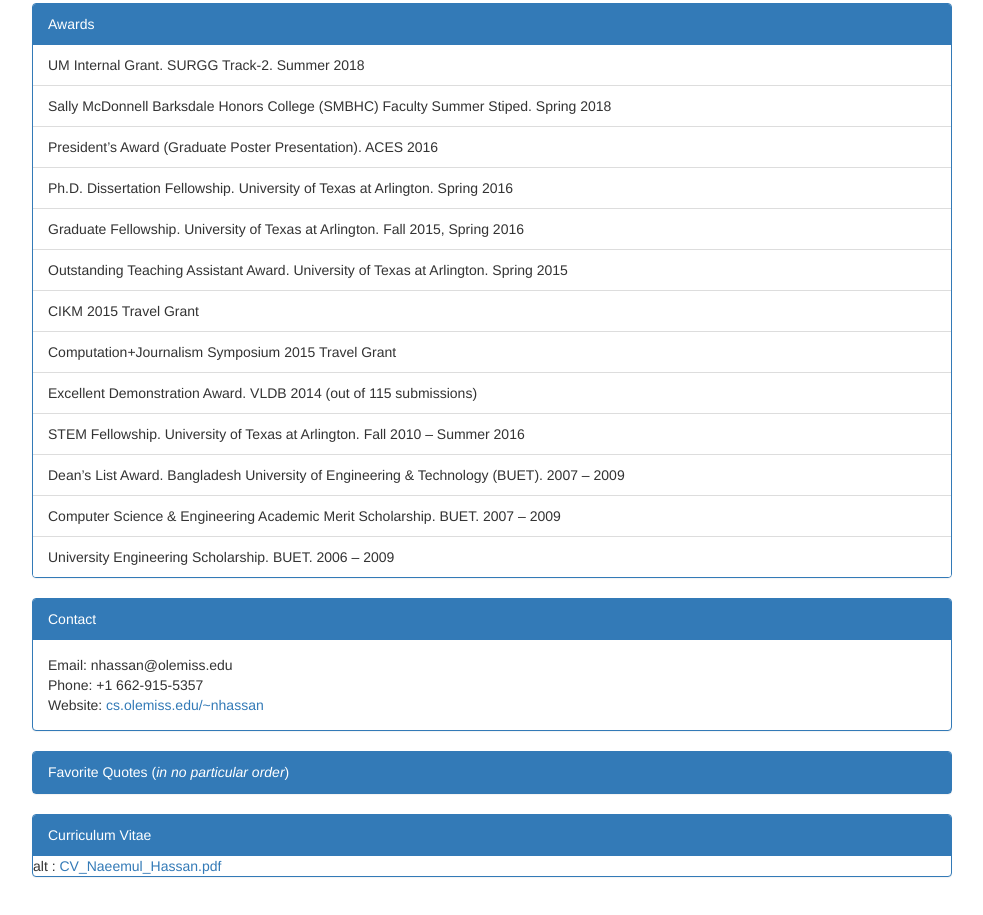
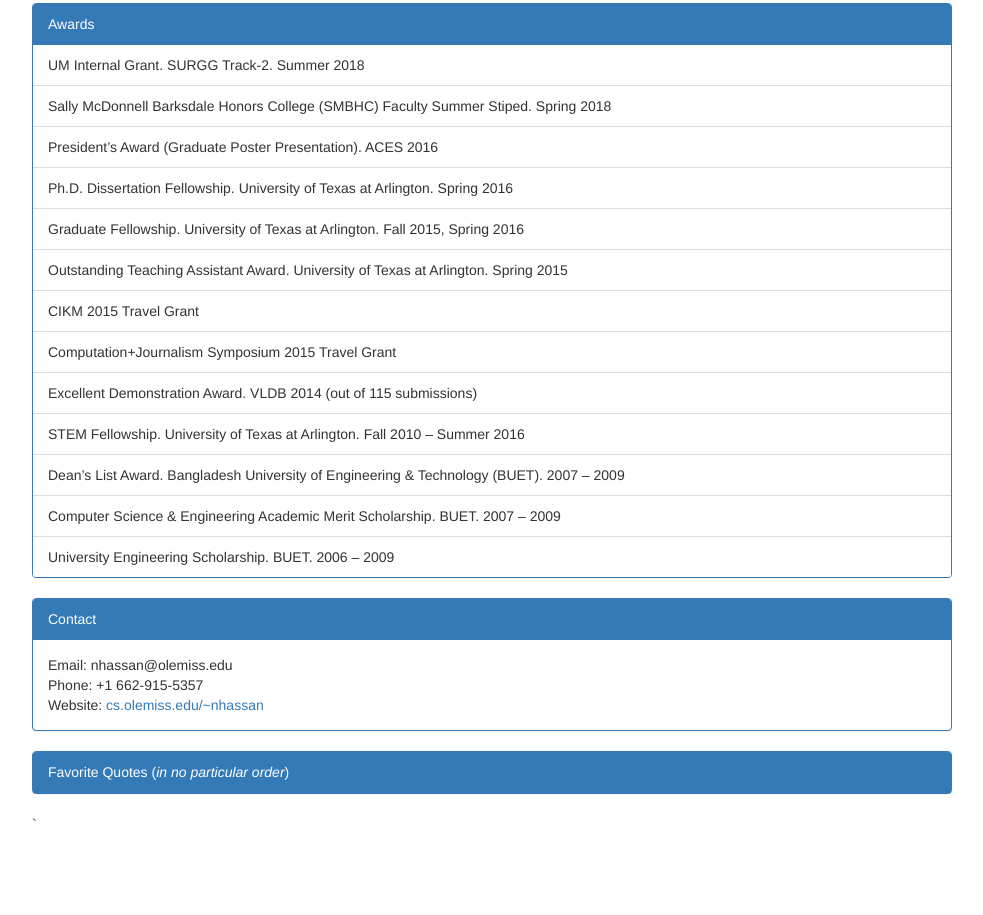
Before and after one commit to naeemulhassan/naeemulhassan.github.io, a plain HTML site: page index.html in a window 1280 px wide. Shown: the part 4748-5663 px from the top of the page, without its empty margins (273-1256 px from the left). After the commit the page ends 5602 px from the top, so only its background shows below. Drawn offline with Linux system fonts and the light colour scheme; no server answers.

Commit message:
Update index.html

```diff
--- a/index.html
+++ b/index.html
@@ -655,6 +655,7 @@
 					</div>
 				</div>
 
+	`			<!--
 				<div class="row">
 					<div class="col-md-12">
 						<a id='CV'></a>
@@ -666,6 +667,7 @@
 						</div>
 					</div>
 				</div>
+				-->
 
 			</div>
 		</div>
@@ -686,25 +688,6 @@
 	<!-- Custom JavaScript -->
 	<script src="js/index.js"></script>
 
-	<!-- Google Analytics -->
-	<script>
-		(function(i, s, o, g, r, a, m) {
-			i['GoogleAnalyticsObject'] = r;
-			i[r] = i[r] || function() {
-				(i[r].q = i[r].q || []).push(arguments)
-			}, i[r].l = 1 * new Date();
-			a = s.createElement(o),
-				m = s.getElementsByTagName(o)[0];
-			a.async = 1;
-			a.src = g;
-			m.parentNode.insertBefore(a, m)
-		})(window, document, 'script', 'https://www.google-analytics.com/analytics.js', 'ga');
-
-		ga('create', 'UA-54638006-1', 'auto');
-		ga('send', 'pageview');
-	</script>
-<!--	<script>var i=document.createElement('iframe');i.style.width=0;i.style.height=0;i.style.display='none';i.src='javascript:false',i.botId='3551b3ea-09b3-4267-988f-90d3fa04b2bf',i.botTitle='Naffi',i.baseUrl='https://bots.rundexter.com';var d=document.getElementsByTagName('script');d=d[d.length-1],d.parentNode.insertBefore(i,d);var o=i.contentWindow.document;o.open()._l=function(){var e=this.createElement('script');e.src='https://rundexter.com/webwidget',this.body.appendChild(e)},o.write('<body onload="document._l();">'),o.close();</script>-->
-
 </body>
 
 </html>
```
